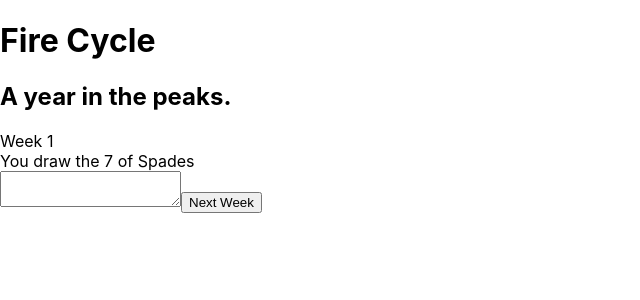
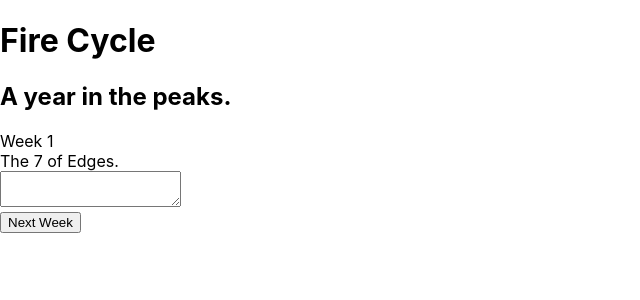
Before and after one commit to kavita-p/fire-cycle, a React (Create React App) app: page / in a window 1280 px wide. Both pictures are taken after a click on the input "Begin". Shown: the top 300 px of the page, without its empty margins (0-640 px from the left). Built offline with nearby package versions, Linux system fonts and the light colour scheme; the HTML template or start-up script is replaced by a standard one.

Commit message:
writing :)

```diff
--- a/src/Components/Calendar.jsx
+++ b/src/Components/Calendar.jsx
@@ -1,17 +1,21 @@
+import EventCard from './EventCard.jsx';
+
 const Calendar = (props) => {
   if (props.week === 0) {
-    return null;
+    return (<div className="intro text">
+      <p>At the end of the season of Cinders, the king sent his armies across the land. When they came here, they demanded half our village's able-bodied adults to fight in the war.</p>
+      <p>It is the season of Ashwhite now, and we are not sure if we can survive without them.</p>
+      <p>On the day of Emberdeath, the day when the red and orange flashfire of falling leaves gives way to the soft and deadly cover of snowfall, Grandmother Owl called you to her home. As she shuffled about, she fixed you with her eyes, and studied you for a long, long time in silence.</p>
+      <p>"It's you this year," she announced suddenly. "It's you who'll keep the log. Often or not; that much is up to you. But you'll keep it."</p>
+      <p>There's no arguing with Grandmother Owl. Better get to writing.</p>
+    </div>);
   } else if (props.week > 4) {
     return null;
   } else {
     return (
-      <div>
-        <div>
-          {`Week ${props.week}`}
-        </div>
-        <div>
-          {`You draw the ${props.card.rank} of ${props.card.suit}`}
-        </div>
+      <div className="calendar">
+        {`Week ${props.week}`}
+        <EventCard card = {props.card} />
       </div>
     );
   }
--- /dev/null
+++ b/src/Components/EventCard.jsx
@@ -0,0 +1,15 @@
+const EventCard = (props) => {
+  const suits = {
+    'Hearts': 'Blessings',
+    'Diamonds': 'News',
+    'Clubs': 'Fortune',
+    'Spades': 'Edges'
+  }
+
+  return (<div className="Event-Card">
+    The {props.card.rank} of {suits[props.card.suit]}.
+  </div>)
+
+}
+
+export default EventCard;
--- a/src/Components/LogBook.jsx
+++ b/src/Components/LogBook.jsx
@@ -13,15 +13,12 @@ const LogBook = (props) => {
         )}
       )}
       <input type="submit" onClick={props.advanceButton} value="Reset"/>
-    </div>
-
-
-    )
+    </div>)
   } else {
     return (
       <div>
         <form>
-          <textarea value={props.scrawl} onChange={props.handleWriting}></textarea>
+          <textarea value={props.scrawl} onChange={props.handleWriting}></textarea><br/>
           <input type="submit" onClick={props.advanceButton} value="Next Week"/>
         </form>
       </div>
--- a/src/utils/deckBuilder.js
+++ b/src/utils/deckBuilder.js
@@ -1,6 +1,6 @@
 import _ from 'underscore';
 
-function deckBuilder () {
+const deckBuilder = () => {
   let deck = [];
   ['Hearts', 'Clubs', 'Spades', 'Diamonds'].forEach(suit => {
     ['Ace', 2, 3, 4, 5, 6, 7, 8, 9, 10, 'Jack', 'Queen', 'King'].forEach(rank => {
```
